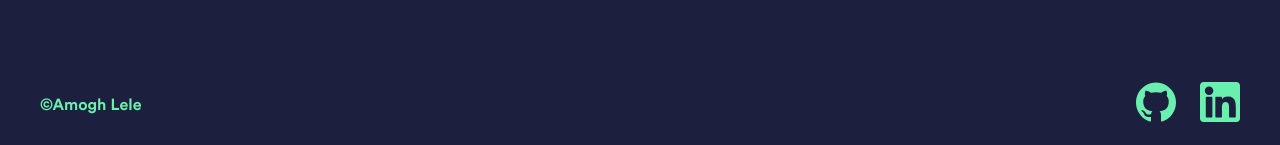
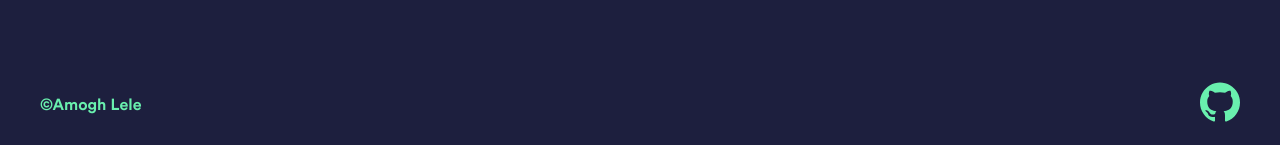
Before and after one commit to SphericalKat/sphericalkat.dev, a React (Create React App) app: page / in a window 1280 px wide. Shown: the part 652-797 px from the top of the page. Built offline with nearby package versions, Linux system fonts and the light colour scheme.

Commit message:
:zap: remove linkedin from footer and link GH icon to website repo
Signed-off-by: ATechnoHazard <amolele@gmail.com>

```diff
--- a/src/components/footer/footer.jsx
+++ b/src/components/footer/footer.jsx
@@ -1,7 +1,6 @@
 import React from "react";
 import "./footer.css";
 import github from "../../assets/images/github.svg";
-import linkedin from "../../assets/images/linkedin.svg";
 
 const Footer = () => {
   return (
@@ -12,11 +11,8 @@ const Footer = () => {
       </strong>
 
       <div className="social-links">
-        <a href="https://github.com/ATechnoHazard">
+        <a href="https://github.com/ATechnoHazard/smoketrees.dev">
           <img src={github} alt="github" />
-        </a>
-        <a href="https://www.linkedin.com/in/amogh-lele-830131a4/">
-          <img src={linkedin} alt="linkedin" />
         </a>
       </div>
     </div>
```
